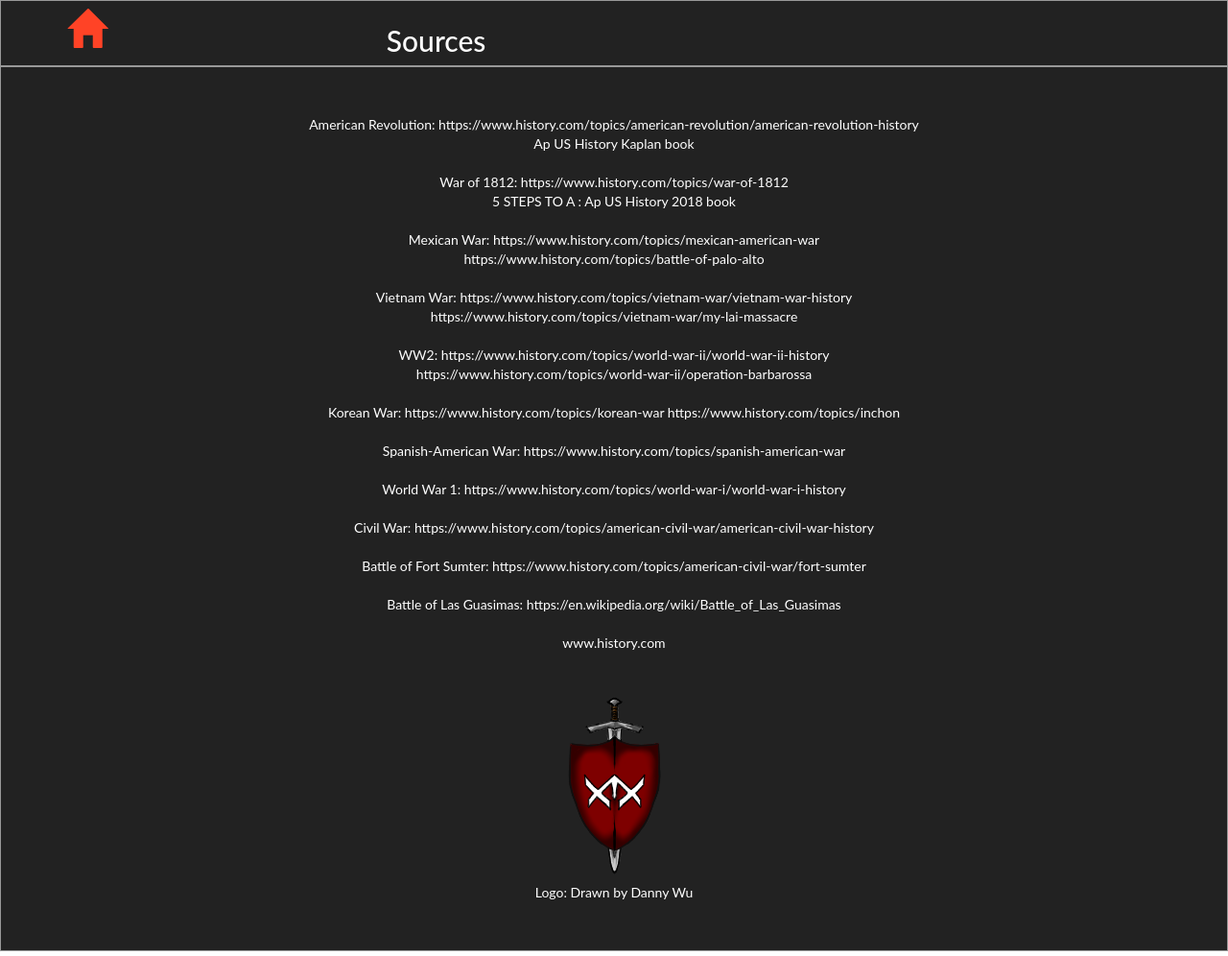
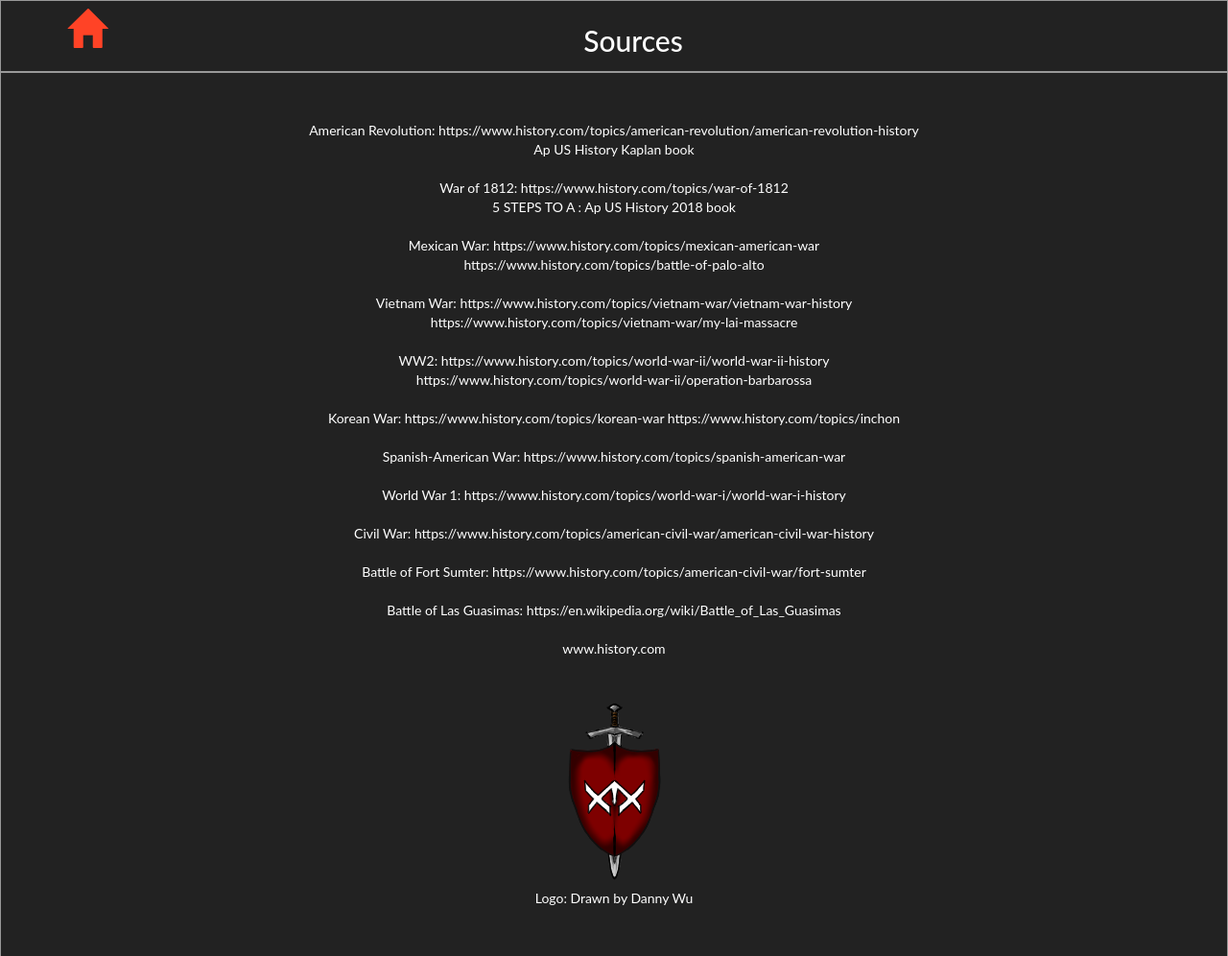
Before and after one commit to xiurongy3506/apushwars, a plain HTML site: page source.html in a window 1280 px wide. Shown: the whole page at 96% size. Drawn offline with nearby package versions, Linux system fonts and the light colour scheme.

Commit message:
fix text align in source

```diff
--- a/source.html
+++ b/source.html
@@ -57,16 +57,10 @@
             .sidenav a {
                 font-size: 18px;
             }
-             h2 {
-                  margin-left: 35%;
-             }
 
         }
 
          @media screen and (min-width: 992px) {
-             h2 {
-                margin-left: 26%;
-            }
          }
 
         a {
@@ -82,7 +76,7 @@
 
         h2 {
             color: #FFFFFF;
-            position: absolute;
+            text-align: center;
 
         }
     </style>
```
Also changed, not shown: american-revolution.html (+5 -0 lines).
